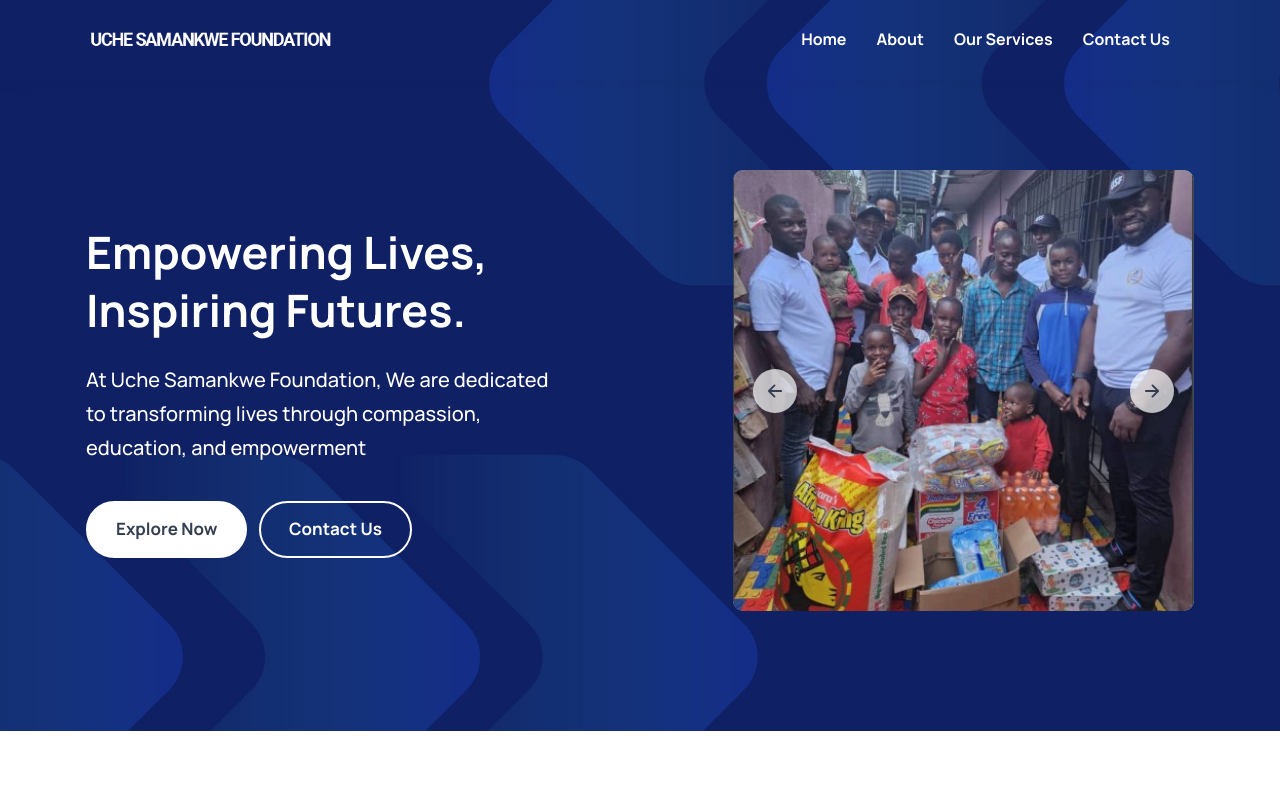
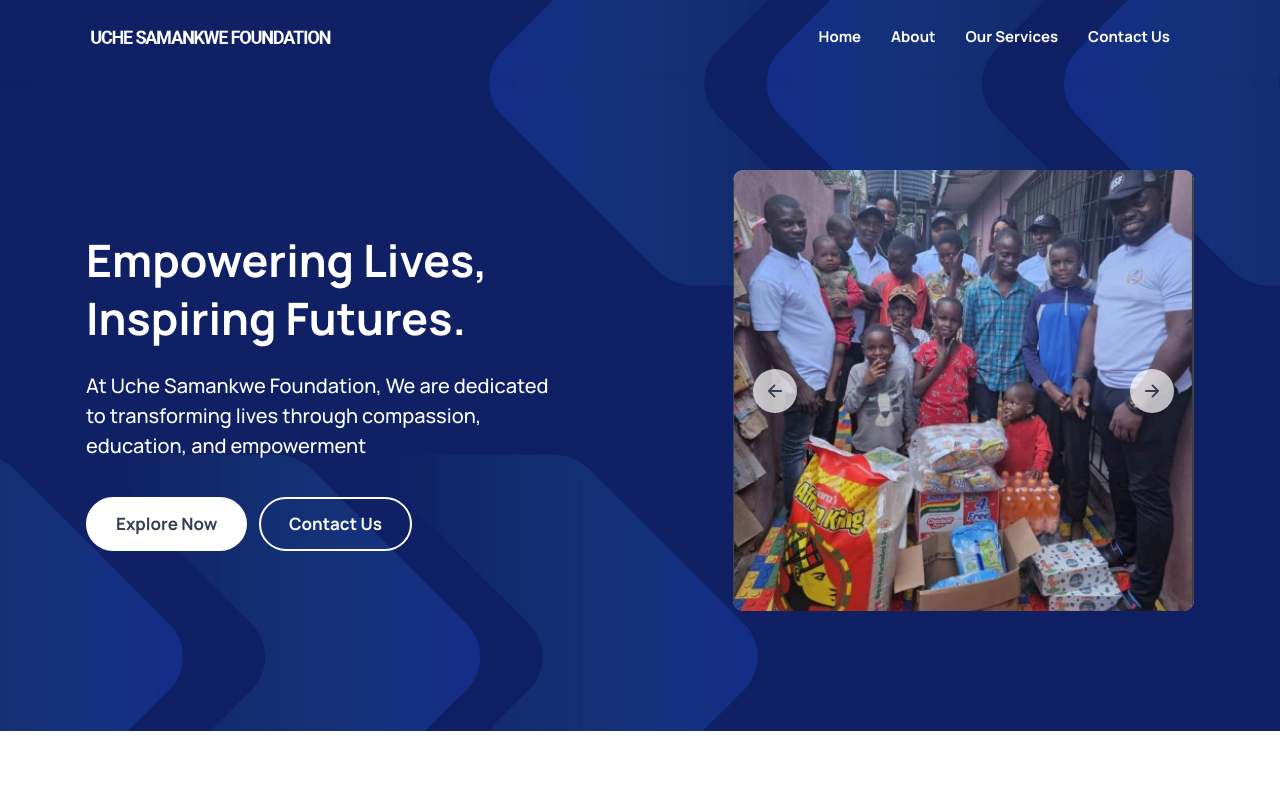
Before and after one commit to cmemnom/-html-UcheSamankweFoundation, a plain HTML site: page index.html in a window 1280 px wide. Shown: the top 800 px of the page. Drawn offline with nearby package versions, Linux system fonts and the light colour scheme.

Commit message:
Add files via upload

```diff
--- a/assets/css/style.css
+++ b/assets/css/style.css
@@ -130,8 +130,8 @@ html {
 body {
   background-color: var(--white);
   color: var(--black-coral);
-  font-size: 1.6rem;
-  line-height: 1.7;
+  font-size: 1.5rem;
+  line-height: 1.5;
 }
 
 body.nav-active { overflow: hidden; }
```
